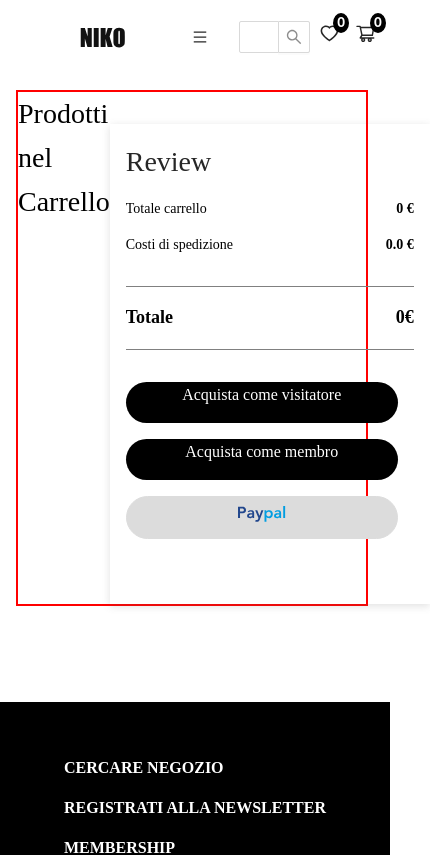
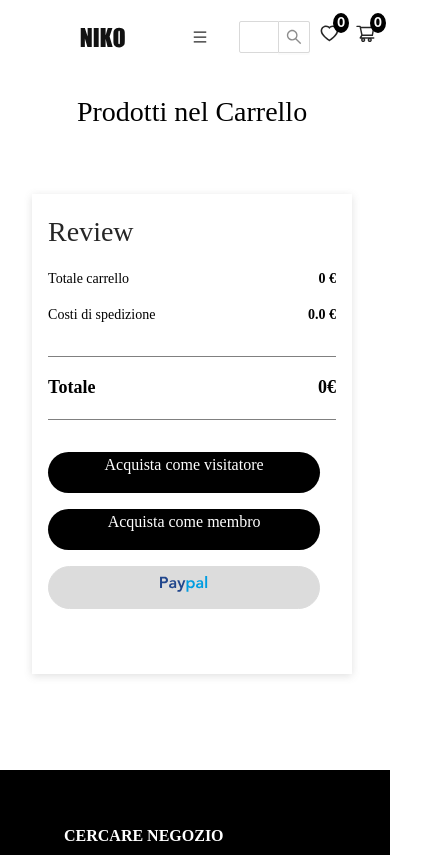
Before and after one commit to GersonEC/niko, a React (Create React App) app: page /carrello in a window 390 px wide. Shown: the top 855 px of the page, 430 px wide, since content can reach past the window. Built offline with nearby package versions, Linux system fonts and the light colour scheme.

Commit message:
Add responsivness to Cart component.

```diff
--- a/src/components/Cart/Cart.scss
+++ b/src/components/Cart/Cart.scss
@@ -2,12 +2,11 @@
   display: flex;
   margin-top: 1rem;
   justify-content: space-evenly;
-  border: 2px solid red;
-  /*@media (min-width: 900px) and (max-width: 1200px) {
+  @media (max-width: 1200px) {
     display: flex;
-    height: 65rem;
-    inline-size: 90vw;
-  }*/
+    flex-direction: column;
+    align-items: center;
+  }
 }
 
 .cart_products_row {
@@ -16,16 +15,34 @@
   align-items: center;
   justify-content: space-between;
   margin-top: 1rem;
+  @media (max-width: 768px) {
+    display: flex;
+    flex-direction: column;
+    align-items: center;
+    inline-size: 22rem;
+  }
 }
 
 .cart_title {
   font-size: 28px;
   font-family: Avenir;
   color: black;
+  @media (max-width: 768px) {
+    display: flex;
+    flex-direction: column;
+    align-items: center;
+  }
 }
 
 .cart_products_row_info {
   inline-size: 30rem;
+  @media (max-width: 768px) {
+    display: flex;
+    flex-direction: column;
+    align-items: center;
+    flex-wrap: wrap;
+    inline-size: 18rem;
+  }
 }
 
 .cart_products_row_img {
--- a/src/components/CartPreview/CartPreview.scss
+++ b/src/components/CartPreview/CartPreview.scss
@@ -13,6 +13,9 @@
   z-index: 1;
   gap: 1rem;
   box-shadow: rgba(0, 0, 0, 0.24) 0px 3px 8px;
+  @media (max-width: 768px) {
+    margin-left: -10rem;
+  }
 }
 
 .cart_preview_row {
```
